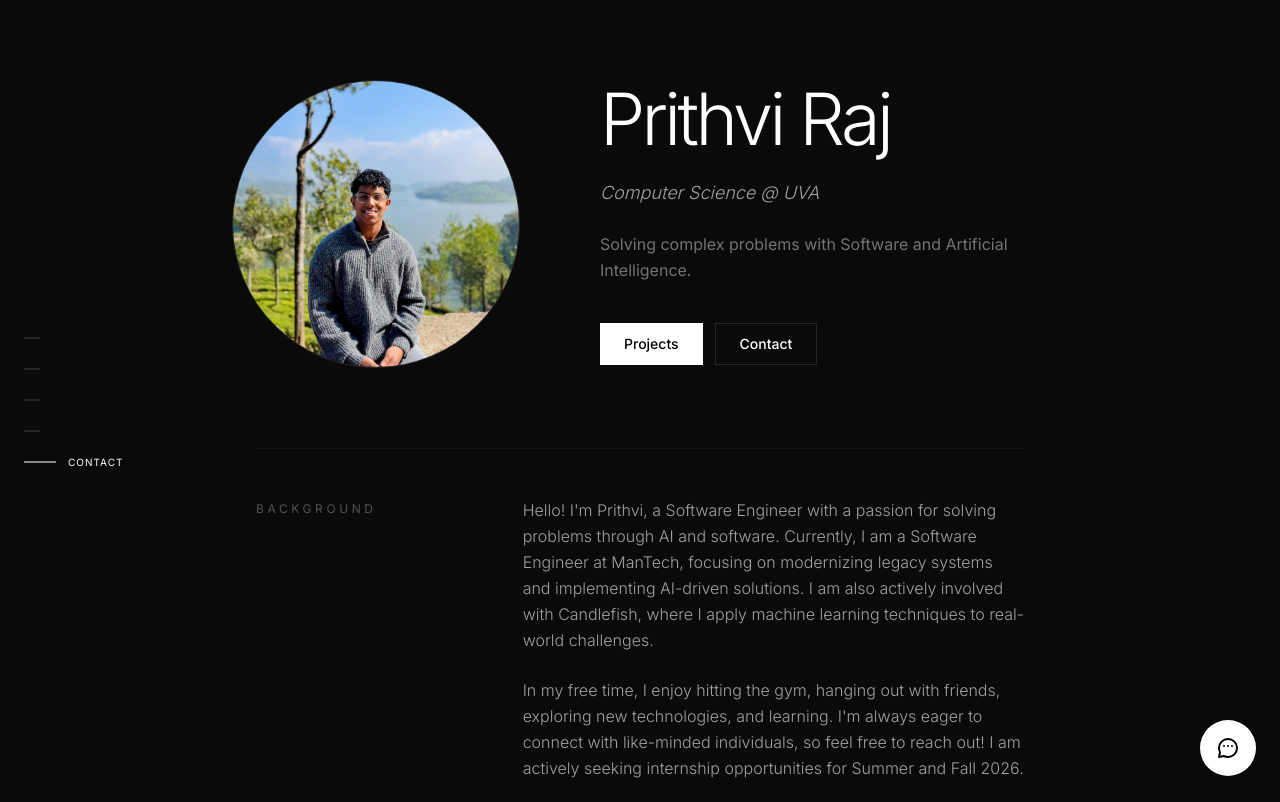
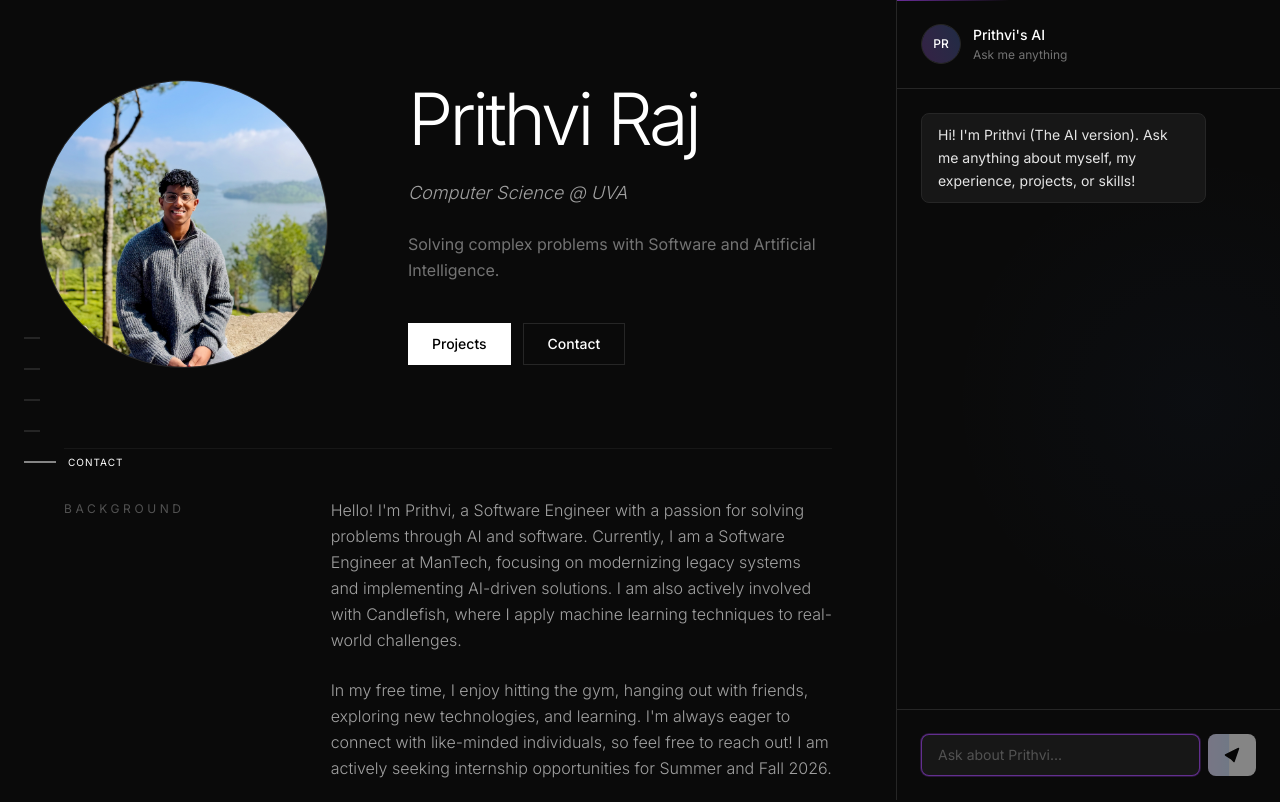
Before and after one commit to whozpj/Portfolio, a Next.js app in the folder portfolio/: page / in a window 1280 px wide. Shown: the top 802 px of the page. Built offline with nearby package versions, Linux system fonts and the light colour scheme.

Commit message:
aesthetic fixes

```diff
--- a/portfolio/app/components/ChatBot.tsx
+++ b/portfolio/app/components/ChatBot.tsx
@@ -1,7 +1,7 @@
 "use client";
 
 import { useState, useRef, useEffect } from "react";
-import { motion, AnimatePresence } from "framer-motion";
+import { motion } from "framer-motion";
 
 interface Message {
   role: "user" | "assistant";
@@ -9,11 +9,10 @@ interface Message {
 }
 
 export default function ChatBot() {
-  const [isOpen, setIsOpen] = useState(false);
   const [messages, setMessages] = useState<Message[]>([
     {
       role: "assistant",
-      content: "Hi! I'm Prithvi's AI assistant. Ask me anything about Prithvi, his experience, projects, or skills!",
+      content: "Hi! I'm Prithvi (The AI version). Ask me anything about myself, my experience, projects, or skills!",
     },
   ]);
   const [input, setInput] = useState("");
@@ -30,10 +29,10 @@ export default function ChatBot() {
   }, [messages]);
 
   useEffect(() => {
-    if (isOpen && inputRef.current) {
+    if (inputRef.current) {
       inputRef.current.focus();
     }
-  }, [isOpen]);
+  }, []);
 
   const handleSend = async () => {
     if (!input.trim() || isLoading) return;
@@ -85,111 +84,167 @@ export default function ChatBot() {
   };
 
   return (
-    <>
-      {/* Chat Button */}
-      <motion.button
-        initial={{ scale: 0 }}
-        animate={{ scale: 1 }}
-        transition={{ delay: 1, type: "spring", stiffness: 200 }}
-        onClick={() => setIsOpen(!isOpen)}
-        className="fixed bottom-6 right-6 z-50 w-14 h-14 bg-white text-black rounded-full flex items-center justify-center shadow-lg hover:scale-110 transition-transform"
-        aria-label="Open chat"
+    <motion.div
+      initial={{ x: 400, opacity: 0 }}
+      animate={{ x: 0, opacity: 1 }}
+      transition={{ delay: 0.5, type: "spring", damping: 25, stiffness: 200 }}
+      className="hidden lg:flex fixed right-0 top-0 h-screen w-96 z-40 flex-col bg-neutral-950 border-l border-neutral-800 relative overflow-hidden"
+      style={{ position: 'fixed' }}
     >
-        <svg
-          width="24"
-          height="24"
-          viewBox="0 0 24 24"
-          fill="none"
-          xmlns="http://www.w3.org/2000/svg"
+      {/* Animated Background Gradient */}
+      <motion.div
+        className="absolute inset-0 opacity-[0.03] pointer-events-none"
+        animate={{
+          background: [
+            "radial-gradient(circle at 20% 50%, #8b5cf6 0%, transparent 50%)",
+            "radial-gradient(circle at 80% 50%, #3b82f6 0%, transparent 50%)",
+            "radial-gradient(circle at 50% 20%, #8b5cf6 0%, transparent 50%)",
+            "radial-gradient(circle at 20% 50%, #8b5cf6 0%, transparent 50%)",
+          ],
+        }}
+        transition={{
+          duration: 20,
+          repeat: Infinity,
+          ease: "linear",
+        }}
+      />
+
+      {/* Animated Accent Line */}
+      <motion.div
+        className="absolute top-0 left-0 w-full h-[1px] bg-gradient-to-r from-transparent via-purple-500 to-transparent"
+        animate={{
+          x: ["-100%", "100%"],
+        }}
+        transition={{
+          duration: 3,
+          repeat: Infinity,
+          ease: "linear",
+        }}
+      />
+
+      {/* Header */}
+      <div className="p-6 border-b border-neutral-800 relative z-10">
+        <div className="flex items-center gap-3">
+          <motion.div
+            className="w-10 h-10 rounded-full bg-neutral-900 border border-neutral-800 flex items-center justify-center relative overflow-hidden"
+            whileHover={{ scale: 1.05 }}
+            transition={{ type: "spring", stiffness: 400 }}
           >
-          <path
-            d="M8 10H8.01M12 10H12.01M16 10H16.01M21 12C21 16.9706 16.9706 21 12 21C10.4607 21 9.01172 20.6335 7.74414 19.9922L3 21L4.00781 16.2559C3.36654 14.9883 3 13.5393 3 12C3 7.02944 7.02944 3 12 3C16.9706 3 21 7.02944 21 12Z"
-            stroke="currentColor"
-            strokeWidth="2"
-            strokeLinecap="round"
-            strokeLinejoin="round"
+            <motion.div
+              className="absolute inset-0 bg-gradient-to-br from-purple-500/20 to-blue-500/20"
+              animate={{
+                rotate: [0, 360],
+              }}
+              transition={{
+                duration: 8,
+                repeat: Infinity,
+                ease: "linear",
+              }}
             />
-        </svg>
-      </motion.button>
-
-      {/* Chat Window */}
-      <AnimatePresence>
-        {isOpen && (
-          <motion.div
-            initial={{ opacity: 0, x: 400 }}
-            animate={{ opacity: 1, x: 0 }}
-            exit={{ opacity: 0, x: 400 }}
-            transition={{ type: "spring", damping: 25, stiffness: 200 }}
-            className="fixed bottom-24 right-6 z-50 w-96 h-[600px] bg-neutral-900 border border-neutral-800 flex flex-col shadow-2xl"
-          >
-            {/* Header */}
-            <div className="p-4 border-b border-neutral-800 flex items-center justify-between">
-              <div className="flex items-center gap-3">
-                <div className="w-8 h-8 rounded-full bg-white flex items-center justify-center">
-                  <span className="text-black text-xs font-bold">PR</span>
-                </div>
-                <div>
+            <span className="text-white text-xs font-medium relative z-10">PR</span>
+          </motion.div>
+          <div className="flex-1">
             <h3 className="text-sm font-medium text-white">Prithvi's AI</h3>
-                  <p className="text-xs text-neutral-500">Ask me anything</p>
+            <p className="text-xs text-neutral-500 mt-0.5">Ask me anything</p>
           </div>
         </div>
-              <button
-                onClick={() => setIsOpen(false)}
-                className="text-neutral-500 hover:text-white transition-colors"
-                aria-label="Close chat"
-              >
-                <svg
-                  width="20"
-                  height="20"
-                  viewBox="0 0 20 20"
-                  fill="none"
-                  xmlns="http://www.w3.org/2000/svg"
-                >
-                  <path
-                    d="M15 5L5 15M5 5L15 15"
-                    stroke="currentColor"
-                    strokeWidth="2"
-                    strokeLinecap="round"
-                  />
-                </svg>
-              </button>
       </div>
 
       {/* Messages */}
-            <div className="flex-1 overflow-y-auto p-4 space-y-4 scrollbar-thin scrollbar-thumb-neutral-800 scrollbar-track-transparent">
+      <div className="flex-1 overflow-y-auto p-6 space-y-4 scrollbar-thin scrollbar-thumb-neutral-800 scrollbar-track-transparent relative z-10">
         {messages.map((msg, idx) => (
-                <div
+          <motion.div
             key={idx}
+            initial={{ opacity: 0, y: 10, scale: 0.95 }}
+            animate={{ opacity: 1, y: 0, scale: 1 }}
+            transition={{
+              delay: idx * 0.05,
+              type: "spring",
+              stiffness: 300,
+              damping: 25
+            }}
             className={`flex ${msg.role === "user" ? "justify-end" : "justify-start"}`}
           >
-                  <div
-                    className={`max-w-[80%] rounded-lg px-4 py-2 ${
+            <motion.div
+              className={`max-w-[85%] rounded-lg px-4 py-2.5 relative ${
                 msg.role === "user"
                   ? "bg-white text-black"
-                        : "bg-neutral-800 text-neutral-200"
+                  : "bg-neutral-900 text-neutral-200 border border-neutral-800"
               }`}
+              whileHover={{ scale: 1.02 }}
+              transition={{ type: "spring", stiffness: 400 }}
             >
+              {msg.role === "user" && (
+                <motion.div
+                  className="absolute -left-1 top-1/2 -translate-y-1/2 w-1 h-8 bg-gradient-to-b from-purple-500 to-blue-500 rounded-full"
+                  initial={{ scaleY: 0 }}
+                  animate={{ scaleY: 1 }}
+                  transition={{ delay: idx * 0.05 + 0.2, duration: 0.3 }}
+                />
+              )}
               <p className="text-sm leading-relaxed whitespace-pre-wrap">{msg.content}</p>
+            </motion.div>
+          </motion.div>
+        ))}
+        {isLoading && (
+          <motion.div
+            initial={{ opacity: 0, y: 10 }}
+            animate={{ opacity: 1, y: 0 }}
+            className="flex justify-start"
+          >
+            <div className="bg-neutral-900 rounded-lg px-4 py-2.5 border border-neutral-800">
+              <div className="flex gap-1.5">
+                <motion.div
+                  className="w-2 h-2 bg-purple-500 rounded-full"
+                  animate={{
+                    y: [0, -8, 0],
+                    scale: [1, 1.2, 1],
+                  }}
+                  transition={{
+                    duration: 0.6,
+                    repeat: Infinity,
+                    delay: 0,
+                  }}
+                />
+                <motion.div
+                  className="w-2 h-2 bg-blue-500 rounded-full"
+                  animate={{
+                    y: [0, -8, 0],
+                    scale: [1, 1.2, 1],
+                  }}
+                  transition={{
+                    duration: 0.6,
+                    repeat: Infinity,
+                    delay: 0.2,
+                  }}
+                />
+                <motion.div
+                  className="w-2 h-2 bg-purple-500 rounded-full"
+                  animate={{
+                    y: [0, -8, 0],
+                    scale: [1, 1.2, 1],
+                  }}
+                  transition={{
+                    duration: 0.6,
+                    repeat: Infinity,
+                    delay: 0.4,
+                  }}
+                />
               </div>
             </div>
-              ))}
-              {isLoading && (
-                <div className="flex justify-start">
-                  <div className="bg-neutral-800 rounded-lg px-4 py-2">
-                    <div className="flex gap-1">
-                      <div className="w-2 h-2 bg-neutral-500 rounded-full animate-bounce" style={{ animationDelay: "0ms" }} />
-                      <div className="w-2 h-2 bg-neutral-500 rounded-full animate-bounce" style={{ animationDelay: "150ms" }} />
-                      <div className="w-2 h-2 bg-neutral-500 rounded-full animate-bounce" style={{ animationDelay: "300ms" }} />
-                    </div>
-                  </div>
-                </div>
+          </motion.div>
         )}
         <div ref={messagesEndRef} />
       </div>
 
       {/* Input */}
-            <div className="p-4 border-t border-neutral-800">
+      <div className="p-6 border-t border-neutral-800 relative z-10">
         <div className="flex gap-2">
+          <motion.div
+            className="flex-1 relative"
+            whileFocus={{ scale: 1.01 }}
+            transition={{ type: "spring", stiffness: 400 }}
+          >
             <input
               ref={inputRef}
               type="text"
@@ -197,21 +252,58 @@ export default function ChatBot() {
               onChange={(e) => setInput(e.target.value)}
               onKeyPress={handleKeyPress}
               placeholder="Ask about Prithvi..."
-                  className="flex-1 bg-neutral-950 border border-neutral-800 text-white text-sm px-4 py-2 rounded focus:outline-none focus:border-neutral-700"
+              className="w-full bg-neutral-900 border border-neutral-800 text-white text-sm px-4 py-2.5 rounded-lg focus:outline-none focus:border-purple-500/50 focus:ring-1 focus:ring-purple-500/20 transition-all placeholder:text-neutral-600"
               disabled={isLoading}
             />
-                <button
+            <motion.div
+              className="absolute inset-0 rounded-lg bg-gradient-to-r from-purple-500/0 via-purple-500/10 to-purple-500/0 pointer-events-none opacity-0"
+              animate={{
+                opacity: input.length > 0 ? [0, 0.1, 0] : 0,
+              }}
+              transition={{
+                duration: 2,
+                repeat: Infinity,
+              }}
+            />
+          </motion.div>
+          <motion.button
             onClick={handleSend}
             disabled={isLoading || !input.trim()}
-                  className="px-4 py-2 bg-white text-black text-sm font-medium rounded hover:bg-neutral-200 transition-colors disabled:opacity-50 disabled:cursor-not-allowed"
+            whileHover={{ scale: 1.05, boxShadow: "0 0 20px rgba(139, 92, 246, 0.3)" }}
+            whileTap={{ scale: 0.95 }}
+            className="px-4 py-2.5 bg-white text-black text-sm font-medium rounded-lg hover:bg-neutral-200 transition-all disabled:opacity-50 disabled:cursor-not-allowed disabled:hover:scale-100 disabled:hover:shadow-none flex items-center gap-2 relative overflow-hidden"
           >
-                  Send
-                </button>
+            <motion.div
+              className="absolute inset-0 bg-gradient-to-r from-purple-500/20 to-blue-500/20"
+              animate={{
+                x: ["-100%", "100%"],
+              }}
+              transition={{
+                duration: 2,
+                repeat: Infinity,
+                ease: "linear",
+              }}
+            />
+            <svg
+              width="16"
+              height="16"
+              viewBox="0 0 16 16"
+              fill="none"
+              xmlns="http://www.w3.org/2000/svg"
+              className="relative z-10"
+            >
+              <path
+                d="M1.5 8L14.5 1.5L10 14.5L7 11.5L1.5 8Z"
+                stroke="currentColor"
+                strokeWidth="1.5"
+                strokeLinecap="round"
+                strokeLinejoin="round"
+                fill="currentColor"
+              />
+            </svg>
+          </motion.button>
         </div>
       </div>
     </motion.div>
-        )}
-      </AnimatePresence>
-    </>
   );
 }
--- a/portfolio/app/components/Hero.tsx
+++ b/portfolio/app/components/Hero.tsx
@@ -84,7 +84,7 @@ export default function Portfolio() {
   ];
 
   return (
-    <div className="bg-neutral-950 text-white selection:bg-white selection:text-black">
+    <div className="bg-neutral-950 text-white selection:bg-white selection:text-black lg:pr-96">
       {/* Side Navigation */}
       <motion.nav
         initial={{ x: -50, opacity: 0 }}
```
Also changed, not shown: portfolio/app/api/chat/route.ts (+19 -3 lines), 1 other file (tests, documents, lock files or other folders). Lines whose indentation alone changed are shown as unchanged.
